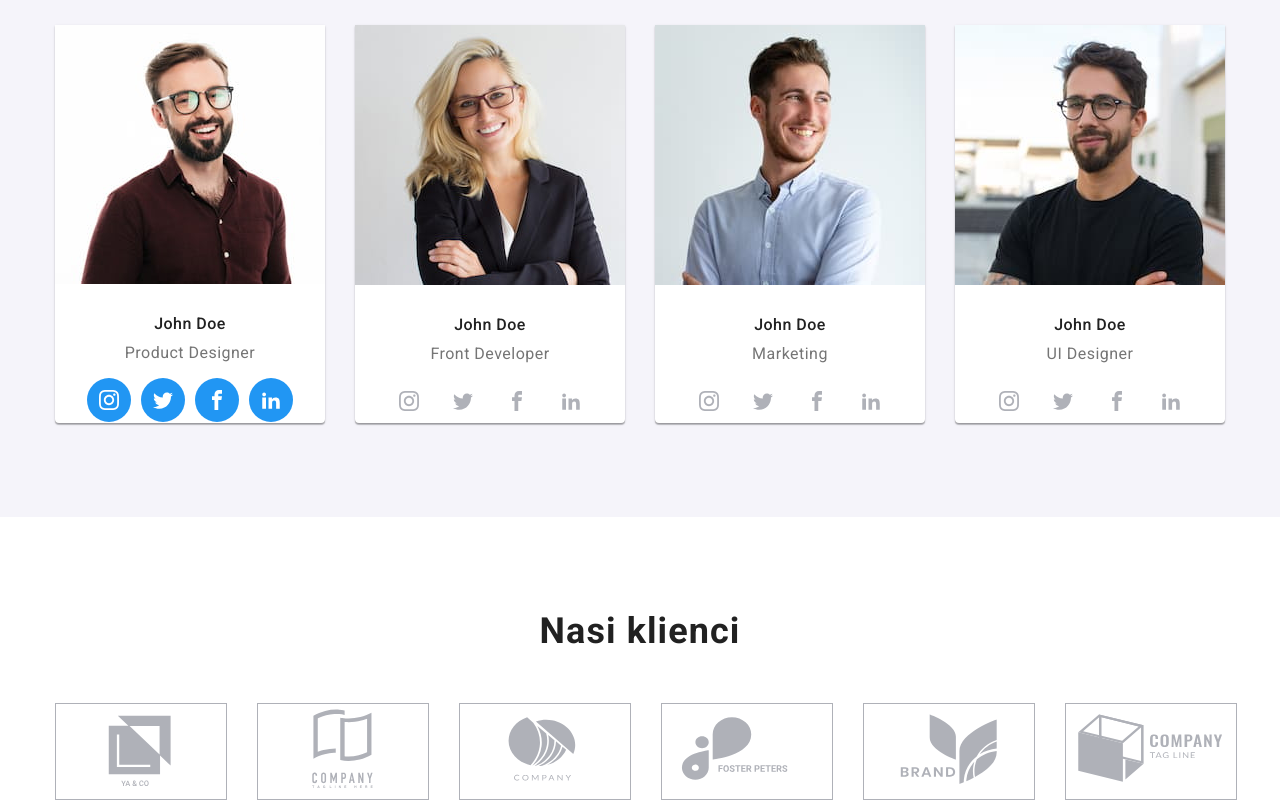
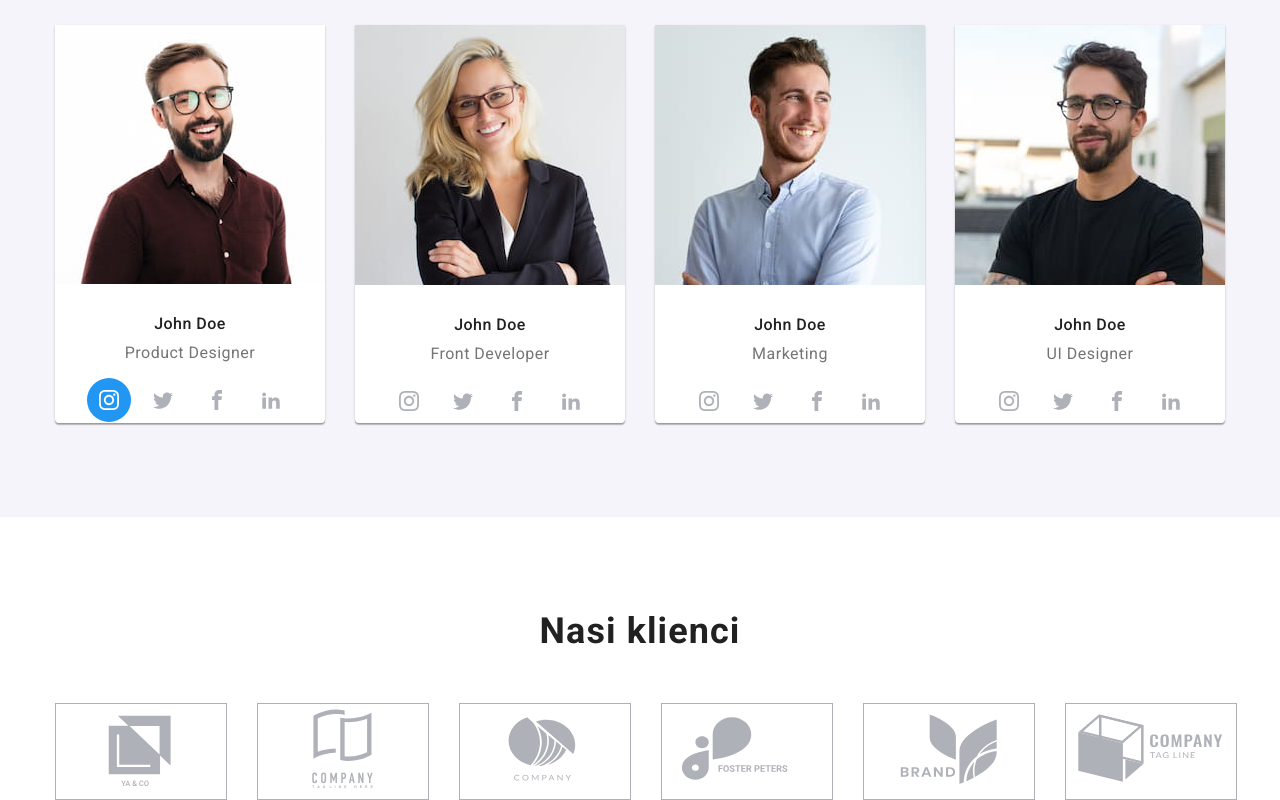
Before and after one commit to kkrajewsky/goit-markup-hw-04, a plain HTML site: page index.html in a window 1280 px wide. In both pictures the pointer is over the item 109 px from the left and 2177 px from the top of the page. Shown: the part 1777-2577 px from the top of the page. Drawn offline with Linux system fonts and the light colour scheme.

Commit message:
Add files via upload

```diff
--- a/css/style.css
+++ b/css/style.css
@@ -403,7 +403,7 @@ a:focus {
     fill: var(--icon-color);
 }
 
-.social-icons:hover li {
+.social-icons li:hover {
     box-sizing: border-box;
     width: 44px;
     height: 44px;
```
